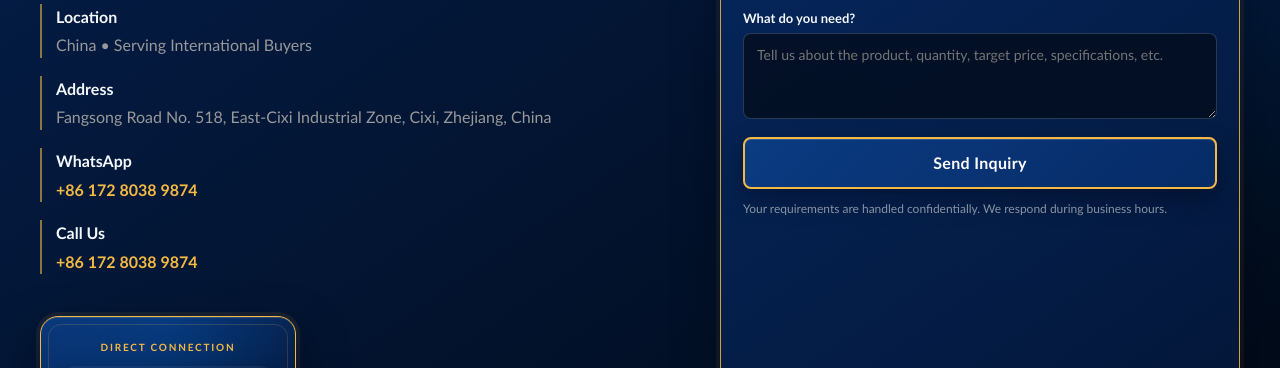
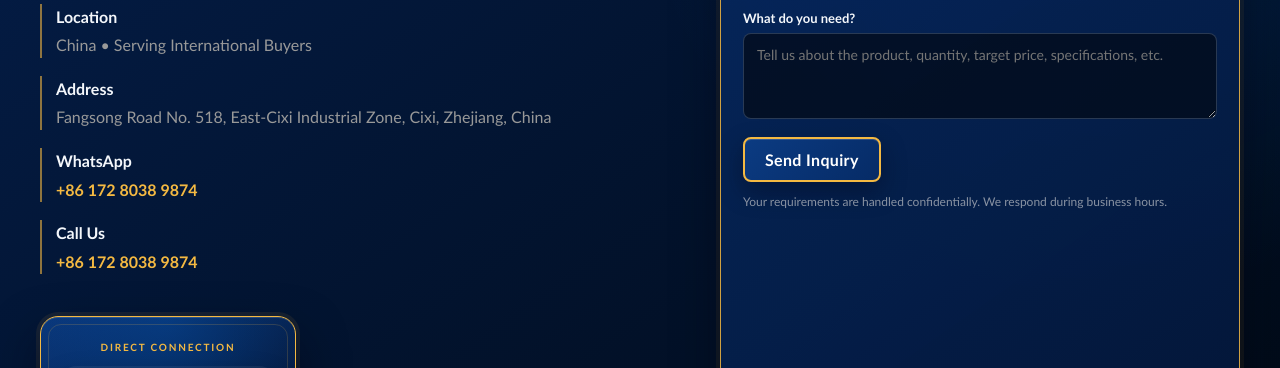
Before and after one commit to tasfiya-Labib/sourviax, a website: page public/index.html in a window 1280 px wide. Shown: the part 5721-6089 px from the top of the page. Drawn offline with Linux system fonts and the light colour scheme.

Commit message:
Shorten Send Inquiry button

```diff
--- a/public/index.html
+++ b/public/index.html
@@ -2026,8 +2026,9 @@
         }
 
         .contact-form .btn {
-            width: 100%;
-            min-height: 52px;
+            width: auto;
+            min-height: 44px;
+            padding: 11px 20px;
             border: 2px solid #f4b942;
             border-radius: 8px;
             background: linear-gradient(135deg, #0b3b82, #062b66);
@@ -2290,7 +2291,7 @@
             .hero-buttons .btn,
             .support-card .btn,
             .contact-form .btn {
-                width: 100%;
+                width: auto;
                 text-align: center;
             }
 
```
